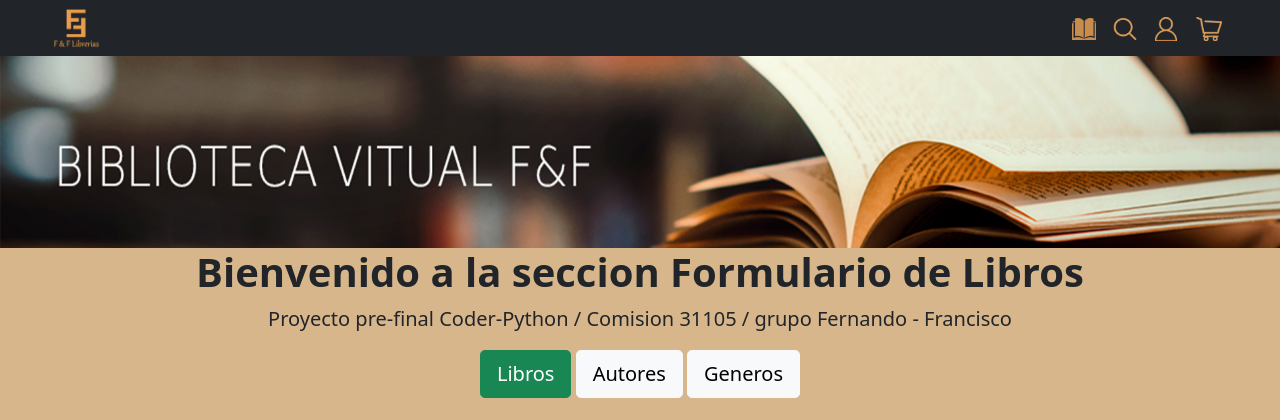
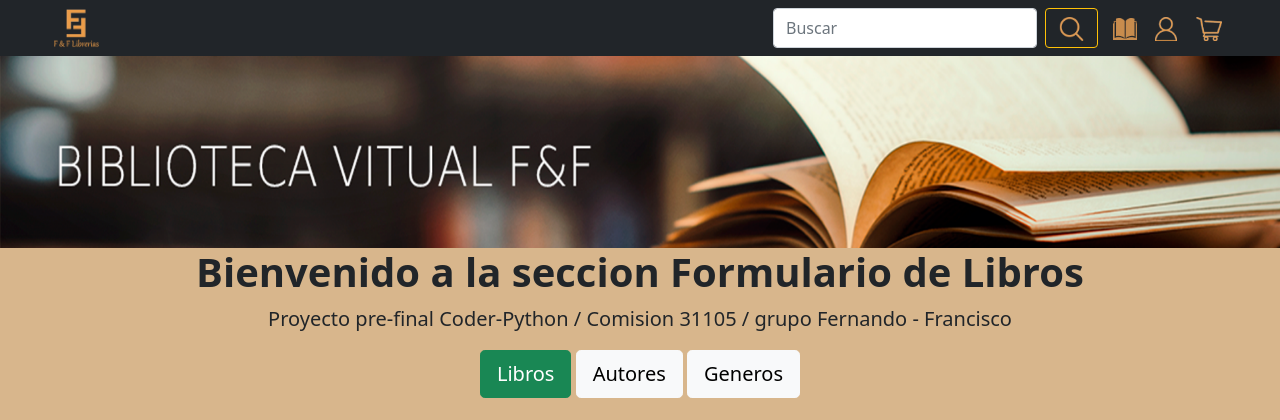
Before and after one commit to SegWayGG/EntregaFinal_CoderHouse, a Django app: page /LibCatalogo/librosf/ in a window 1280 px wide. Shown: the top 420 px of the page. Run offline with Django 4.2, Linux system fonts and the light colour scheme; some libraries are stand-ins or nearby versions.

Commit message:
Navbar en 'padre.html' funcionando con result_l_by_t

```diff
--- a/LibCatalogo/templates/LibCatalogo/cargaexito.html
+++ b/LibCatalogo/templates/LibCatalogo/cargaexito.html
@@ -13,5 +13,5 @@
 
 {% block contenido1 %}
 <h2>Felicitaciones!</h2>
-<p class="lead">Y ahora que?!!</p>
+<a type="button" class="btn btn-outline-success" href="{% url 'full_biblio'%}" >Lista de libros</a>
 {% endblock %}
--- a/LibCatalogo/templates/LibCatalogo/full_biblio.html
+++ b/LibCatalogo/templates/LibCatalogo/full_biblio.html
@@ -19,6 +19,7 @@
         <br>
     {% endfor %}
 </ul>
+<a type="button" class="btn btn-outline-success" href="{% url 'librosf'%}" >Agregar Libro</a>
 {% else %}
 <p>NO SE ENCONTRARON TITULOS</p>
 {% endif %}
--- a/LibCatalogo/templates/LibCatalogo/padre.html
+++ b/LibCatalogo/templates/LibCatalogo/padre.html
@@ -20,10 +20,18 @@
                 <!-- <a class="navbar-brand" href="{% url 'inicio'%}">Inicio</a> -->
                 <!-- <a class="navbar-brand" href="{% url 'usuarios'%}">Usuarios</a> -->
                 <button class="navbar-toggler" type="button" data-bs-toggle="collapse" data-bs-target="#navbarResponsive" aria-controls="navbarResponsive" aria-expanded="false" aria-label="Toggle navigation"><span class="navbar-toggler-icon"></span></button>
-                <div class="collapse navbar-collapse" id="navbarResponsive">
-                    <ul class="navbar-nav ms-auto">
-                        <li class="nav-item"><a href="{% url 'full_biblio'%}"><img src ="\static\LibCatalogo\assets\img\biblio.png" style="width: 70%;"></a></li>
-                        <li class="nav-item" style="margin-left: 7px;"><a href=""><img src ="\static\LibCatalogo\assets\img\search.png" style="width: 70%;"></a></li>
+                <div  class="collapse navbar-collapse" id="navbarResponsive">
+                    <nav class="navbar-nav ms-auto">
+                        <div class="container-fluid">
+                          <form class="d-flex" role="search" action="{% url 'result_l_by_t' %}" method="POST"> {% csrf_token %}
+                            <input class="form-control me-2" type="search" name="lib_by_title" placeholder="Buscar" aria-label="Search">
+                            <button class="btn btn-outline-warning" type="submit" value="Buscar"><img src ="\static\LibCatalogo\assets\img\search.png" style="width: 95%;"></button>
+                          </form>
+                        </div>
+                      </nav>
+                    <ul class="navbar-nav">
+                   <!-- <li class="nav-item"><a href=""><img src ="\static\LibCatalogo\assets\img\search.png" style="width: 70%;"></a></li> -->
+                        <li class="nav-item" style="margin-left: 3px;"><a href="{% url 'full_biblio'%}"><img src ="\static\LibCatalogo\assets\img\biblio.png" style="width: 70%;"></a></li>
                         <li class="nav-item" style="margin-right: 7px; margin-left: 8px;"><a href="{% url 'usuarios'%}"><img src ="\static\LibCatalogo\assets\img\user.png" style="width: 65%;"></a></li>
                         <li class="nav-item" style="margin-right: -30px;"><a href=""><img src ="\static\LibCatalogo\assets\img\cart.png" style="width: 65%;"></a></li>
                     </ul>
```
Also changed, not shown: db.sqlite3.
